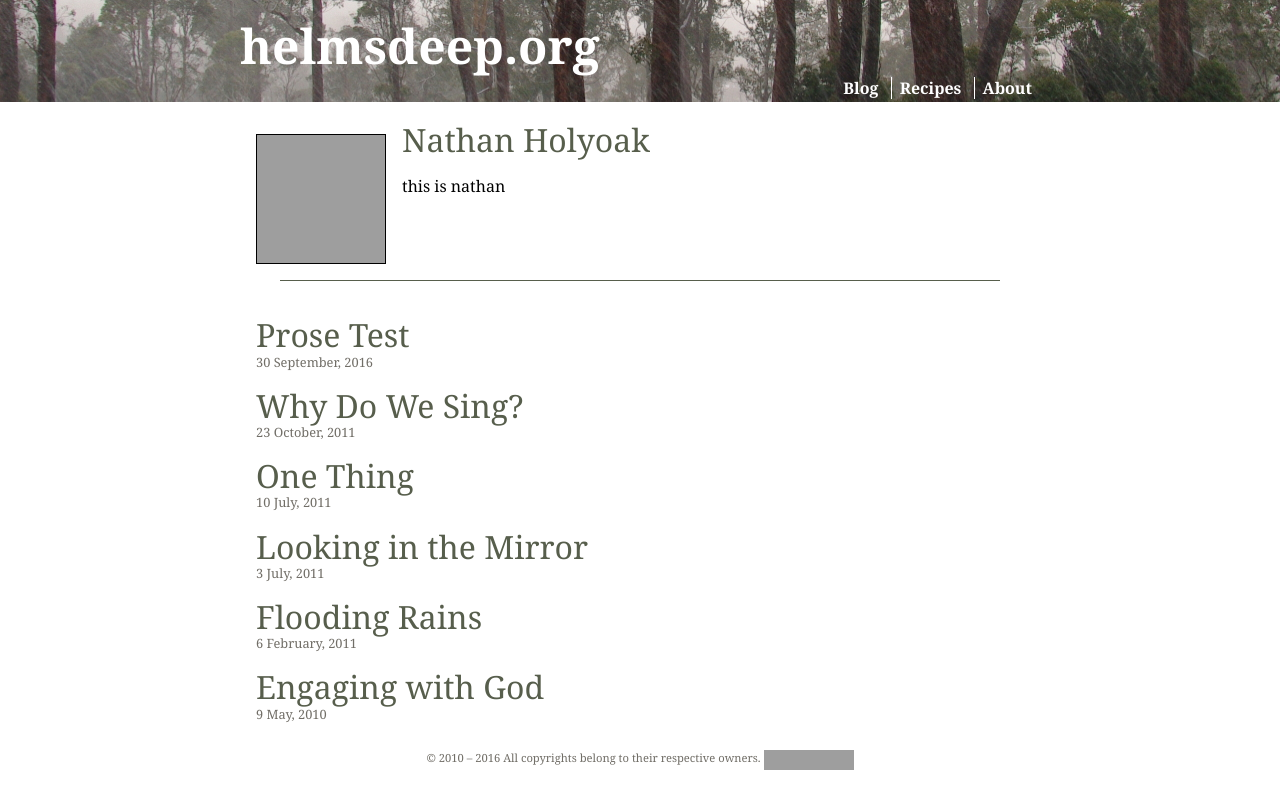
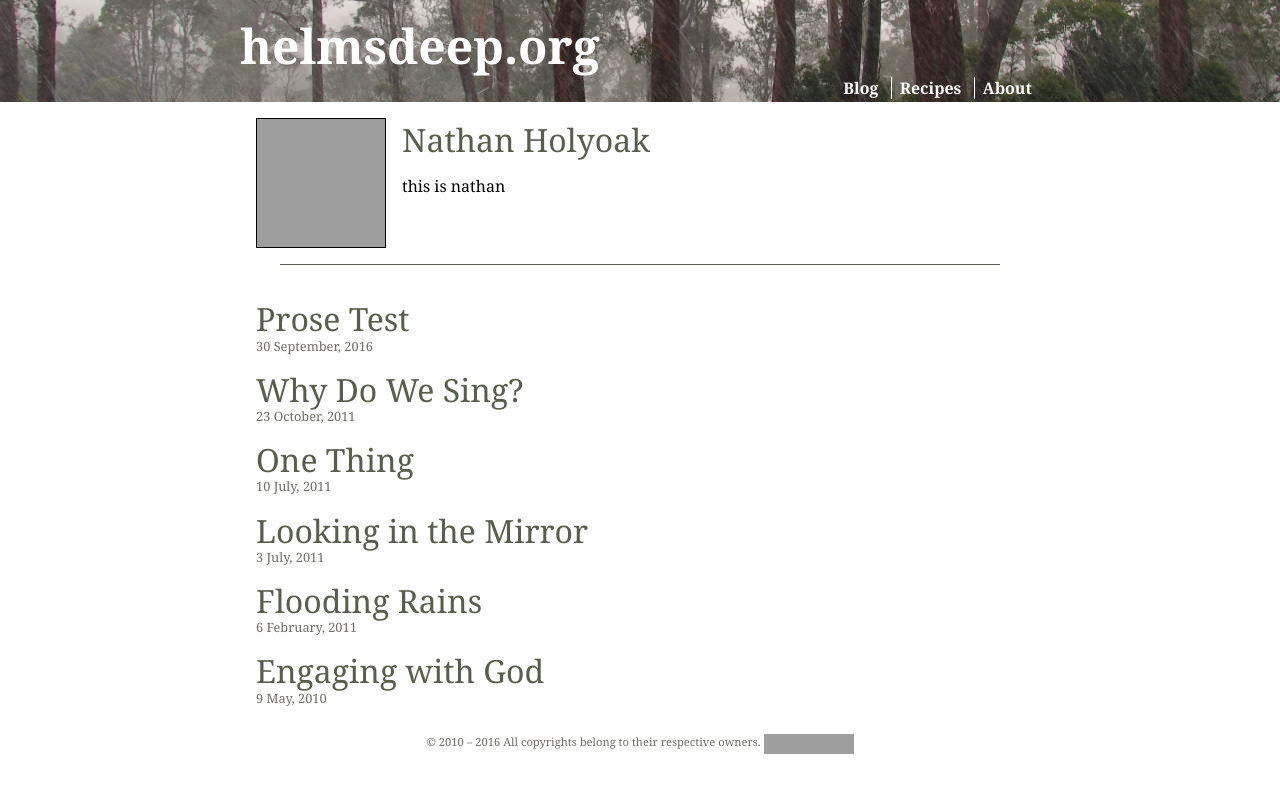
Before and after one commit to nathanholyoak/helmsdeep.github.io, a Jekyll site: the page built from _authors/nathan.html, in a window 1280 px wide. Shown: the top 809 px of the page. Built offline with Jekyll 4.4.1, drawn with Linux system fonts in a browser that asks for light colours; some web fonts are replaced; grey boxes are pictures that could not be loaded.

Commit message:
Style tweaks

```diff
--- a/css/default.scss
+++ b/css/default.scss
@@ -200,12 +200,6 @@ a.read-more {
 
 a.read-more:after {
     content: '...';
-}
-
-img.avatar {
-    float: left;
-    margin: 1rem;
-    border: 1px solid black;
 }
 
 body > header {
@@ -476,7 +470,7 @@ body > footer * {
 
 img.avatar {
     float: left;
-    margin: 1rem;
+    margin: 0 1rem 1rem;
     border: 1px solid black;
 }
 
```
Also changed, not shown: css/heading.jpg, 1 other file.
